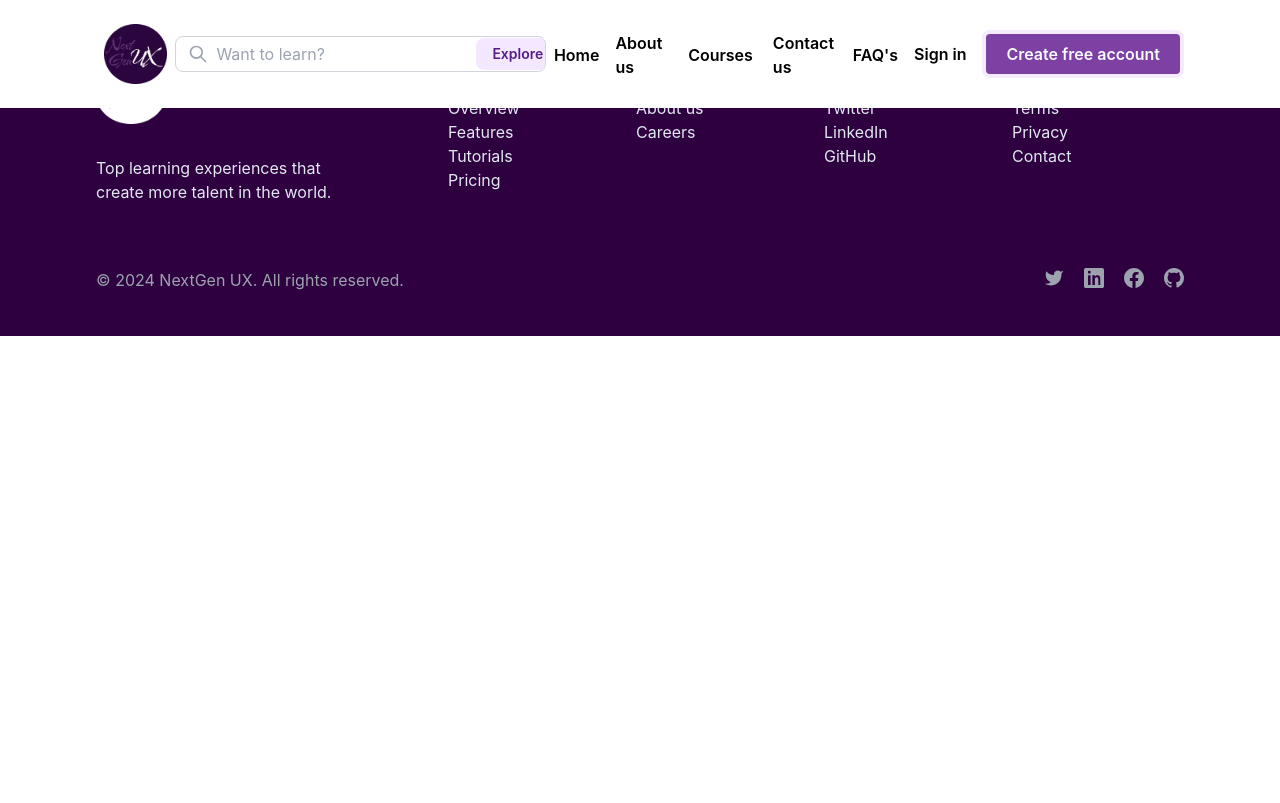
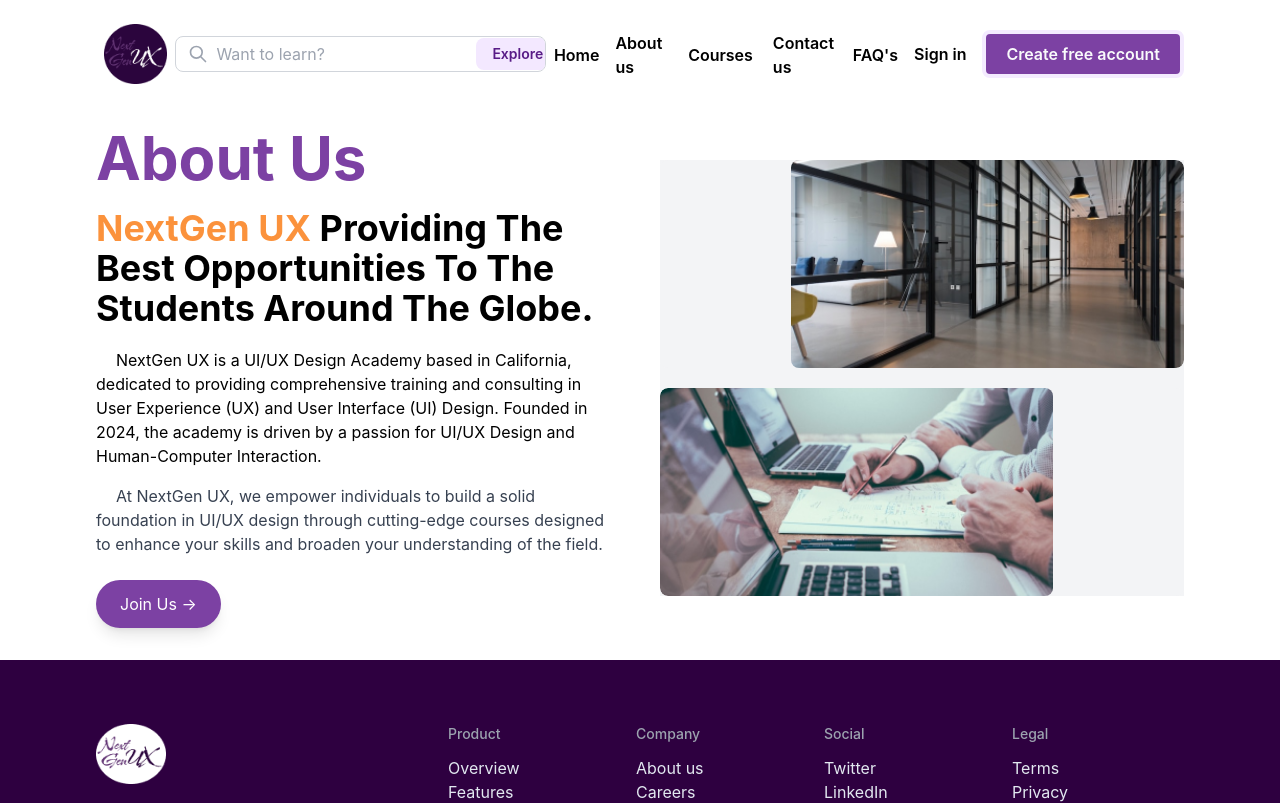
Before and after one commit to vaishnavibadwaik24/next-gen-ux, a React (Create React App) app: page /about in a window 1280 px wide. Shown: the top 803 px of the page. Built offline with nearby package versions, Linux system fonts and the light colour scheme.

Commit message:
About section added

```diff
--- /dev/null
+++ b/src/About.jsx
@@ -0,0 +1,65 @@
+import React from "react";
+import AUimage1 from "./images/AUimage1.png";
+import AUimage2 from "./images/AUimage2.png";
+
+export default function About() {
+  return (
+  //  Start About
+    <div className="flex flex-col md:flex-row items-center pt-32 px-24 justify-between gap-10 p-8 bg-white">
+      <div className="flex-1">
+        <h2
+          className="text-purple-600 text-6xl font-bold mb-5"
+          style={{ color: "rgba(124, 65, 163, 1)" }}
+        >
+          About Us
+        </h2>
+        <h3 className="text-4xl font-bold mb-5 text-black">
+          <span className="text-orange-400"> NextGen UX </span>Providing The
+          Best Opportunities To The Students Around The Globe.
+        </h3>
+        <p className="text-black text-base mb-4" style={{ textIndent: "20px" }}>
+          NextGen UX is a UI/UX Design Academy based in California, dedicated to
+          providing comprehensive training and consulting in User Experience
+          (UX) and User Interface (UI) Design. Founded in 2024, the academy is
+          driven by a passion for UI/UX Design and Human-Computer Interaction.
+        </p>
+        <p
+          className="text-gray-700 text-base mb-6"
+          style={{ textIndent: "20px" }}
+        >
+          At NextGen UX, we empower individuals to build a solid foundation in
+          UI/UX design through cutting-edge courses designed to enhance your
+          skills and broaden your understanding of the field.
+        </p>
+        <a
+          href="#join-us"
+          className="inline-block bg-purple-600 text-white py-3 px-6 rounded-full shadow-lg hover:bg-purple-700 transition duration-300"
+          style={{ backgroundColor: "rgba(124, 65, 163, 1)" }}
+        >
+          Join Us &rarr;
+        </a>
+      </div>
+      <div className="flex-1 flex flex-col gap-5 relative">
+        <div className="bg-gray-100 flex flex-col gap-5">
+          <div className="w-full h-52 rounded-lg overflow-hidden bg-gray-100 relative">
+            <img
+              src={AUimage1}
+              alt="Image"
+              className="absolute right-0 top-0 w-3/4 h-full object-cover rounded-lg"
+            />
+          </div>
+          <div className="w-full h-52 rounded-lg overflow-hidden bg-gray-100 relative">
+            <img
+              src={AUimage2}
+              alt="Image"
+              className="absolute left-0 bottom-0 w-3/4 h-full object-cover rounded-lg"
+            />
+          </div>
+        </div>
+      </div>
+    </div>
+  //  End About
+
+
+  );
+}
--- a/src/index.js
+++ b/src/index.js
@@ -6,6 +6,7 @@
 import Home from "./Home";
 import SignIn from "./SignIn";
 import CreateAccount from "./CreateAccount";
+import About from "./About";
 import Contact from "./Contact";
 import Footer from "./Footer";
 import reportWebVitals from "./reportWebVitals";
@@ -21,6 +22,7 @@
         <Route path="/signin" element={<SignIn />} />
         <Route path="/createaccount" element={<CreateAccount />} />
         <Route path="/" element={<Home />} />
+        <Route path="/about" element={<About />} />
         <Route path="/contact" element={<Contact />} />
       </Routes>
       {location.pathname !== "/SignIn" &&
```
Also changed, not shown: src/images/AUimage1.png (added), src/images/AUimage2.png (added).
